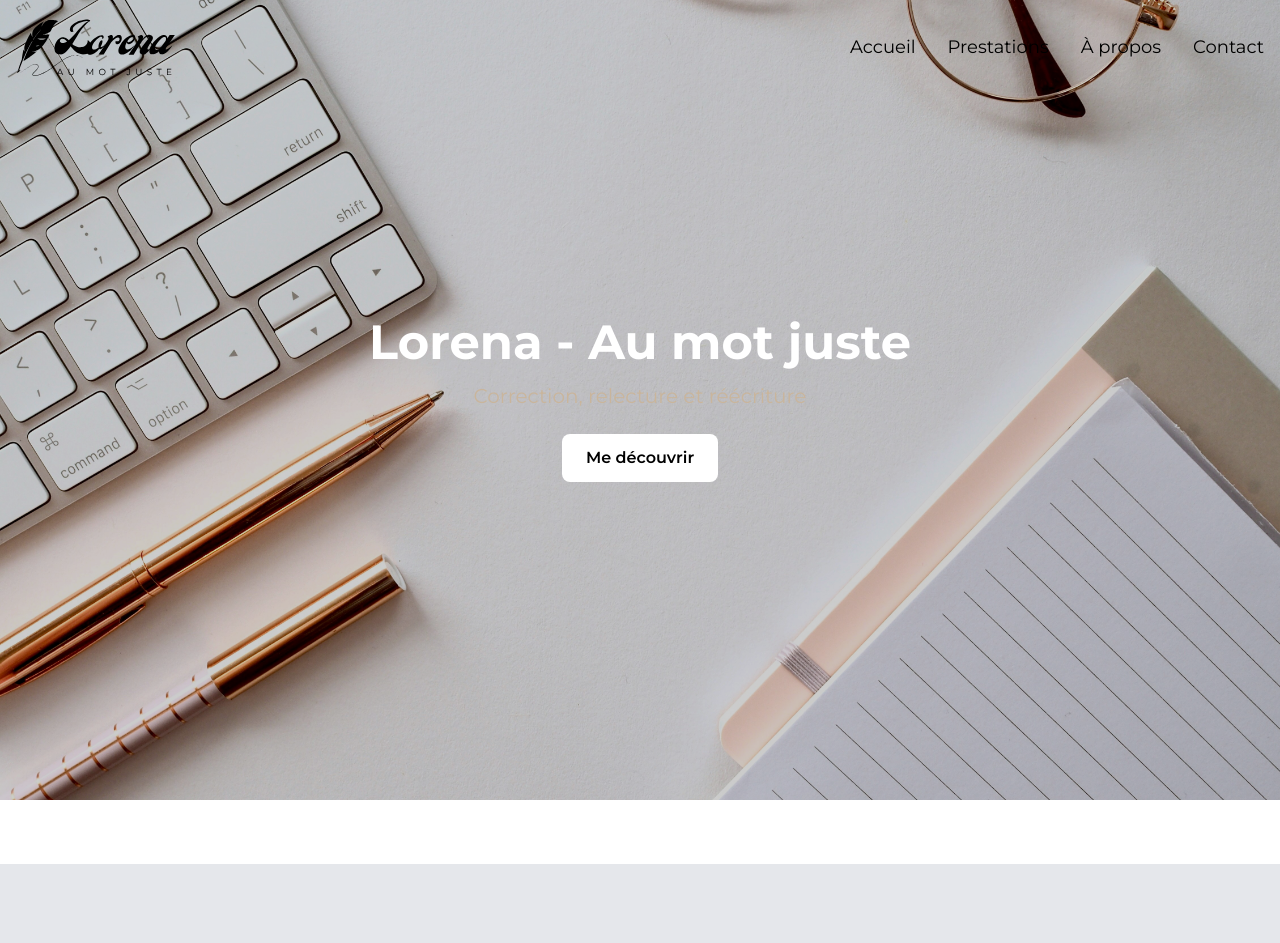
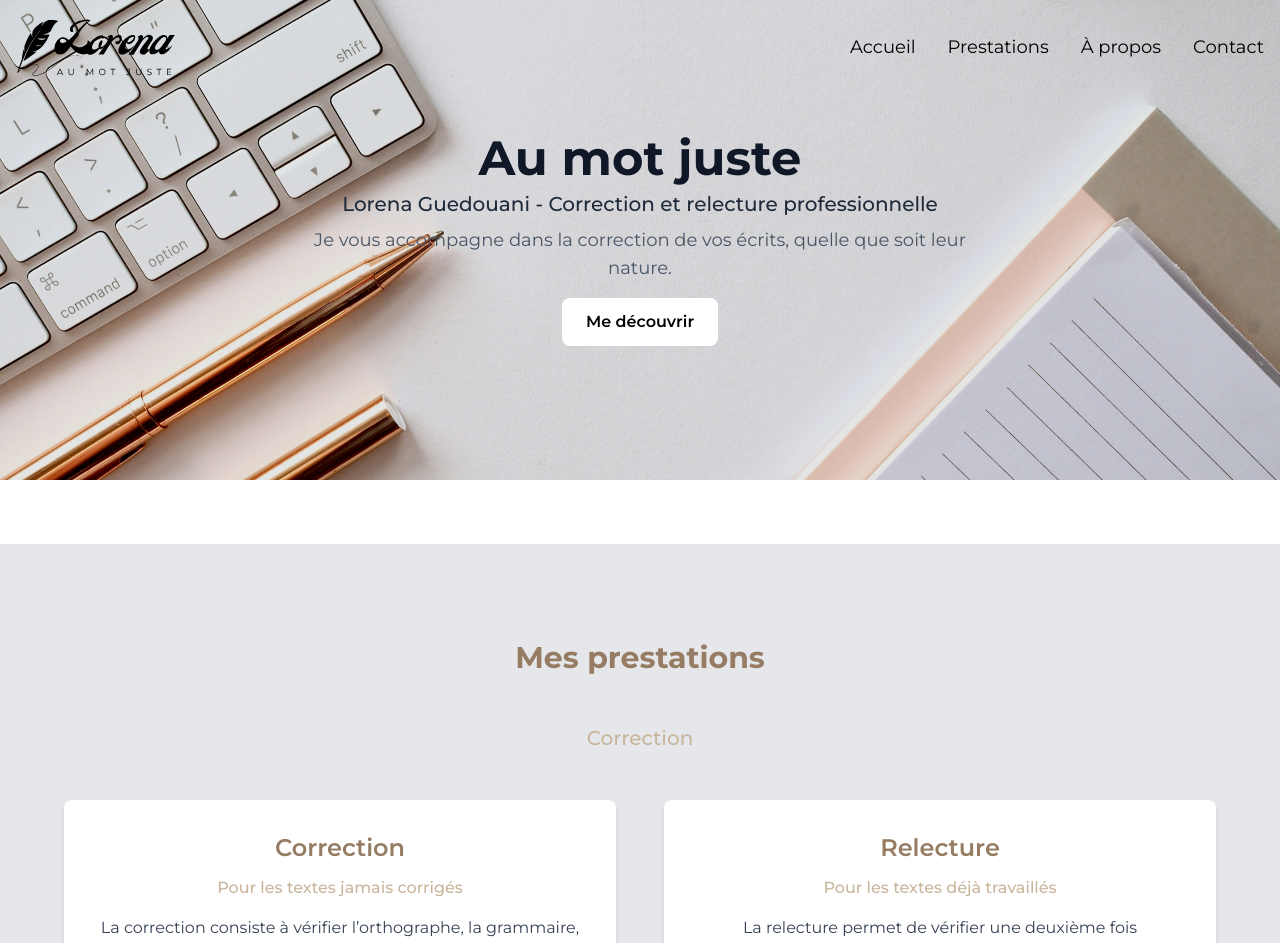
Before and after one commit to EthwallLo/lorena-website-correction, a Next.js app: page / in a window 1280 px wide. Shown: the top 943 px of the page. Built offline with nearby package versions, Linux system fonts and the light colour scheme.

Commit message:
LGU : opti

```diff
--- a/app/page.tsx
+++ b/app/page.tsx
@@ -4,23 +4,28 @@ export default function HomePage() {
   return (
     <div className="space-y-16">
 
-      <section className="w-full h-screen bg-cover bg-center bg-no-repeat flex flex-col justify-center items-center relative" style={{ backgroundImage: "url('/image-carnet.jpg')" }}>
-        <div className="absolute inset-0 bg-black/20"></div>
-        <div className="relative z-10 text-center">
-          <h1 className="text-4xl md:text-5xl font-bold mb-4 text-white">Lorena - Au mot juste</h1>
-          <p className="text-lg md:text-xl max-w-2xl mx-auto mb-6 text-[#C9B59C]">Correction, relecture et réécriture</p>
-          <button onClick={() => { const section = document.getElementById("prestations"); section?.scrollIntoView({ behavior: "smooth" }); }} className="bg-white text-black font-semibold px-6 py-3 rounded-lg hover:bg-gray-100 transition">Me découvrir</button>
+      <section className="w-full relative h-[60vh] flex justify-center items-center" style={{ backgroundImage: "url('/image-carnet.jpg')", backgroundSize: "cover", backgroundPosition: "center" }}>
+        <div className="absolute inset-0 bg-black/10"></div> {/* voile noir réduit */}
+        <div className="relative z-10 flex flex-col justify-center items-center h-full text-center px-6">
+          <h1 className="text-4xl md:text-5xl font-bold mb-2 text-gray-900">Au mot juste</h1>
+          <p className="text-lg md:text-xl max-w-2xl mx-auto mb-2 text-gray-800 font-medium">Lorena Guedouani - Correction et relecture professionnelle</p>
+          <p className="text-md md:text-lg max-w-2xl mx-auto text-gray-600">Je vous accompagne dans la correction de vos écrits, quelle que soit leur nature.</p>
+          <button
+            onClick={() => { const section = document.getElementById("prestations"); section?.scrollIntoView({ behavior: "smooth" }); }}
+            className="bg-white text-black font-semibold px-6 py-3 rounded-lg hover:bg-gray-100 transition mt-4"
+          >
+            Me découvrir
+          </button>
         </div>
       </section>
 
       <section id="prestations" className="bg-gray-200" style={{ minHeight: "80vh", paddingTop: "6rem", paddingBottom: "6rem" }}>
-        <h2 className="text-3xl font-bold text-center mb-12 text-[#C9B59C]">Mes prestations</h2>
+        <h2 className="text-3xl font-bold text-center mb-12 text-[#957C62]">Mes prestations</h2>
         <p className="text-lg md:text-xl text-center mb-12 text-[#C9B59C] font-medium">Correction</p>
 
         <div className="grid md:grid-cols-2 gap-12 max-w-6xl mx-auto">
-
           <div className="bg-white shadow-md rounded-lg p-8 text-center hover:scale-105 transition-transform duration-300">
-            <h3 className="text-2xl font-semibold mb-3 text-black">Correction</h3>
+            <h3 className="text-2xl font-semibold mb-3 text-[#957C62]">Correction</h3>
             <h4 className="text-[#C9B59C] font-medium mb-4">Pour les textes jamais corrigés</h4>
             <p className="text-gray-700 mb-4">La correction consiste à vérifier l’orthographe, la grammaire, la ponctuation et la typographie, tout en proposant des ajustements mineurs pour clarifier le texte.</p>
             <p className="text-gray-700 mb-4">Idéal pour les textes originaux qui n’ont encore jamais été relus par un correcteur.</p>
@@ -28,13 +33,12 @@ export default function HomePage() {
           </div>
 
           <div className="bg-white shadow-md rounded-lg p-8 text-center hover:scale-105 transition-transform duration-300">
-            <h3 className="text-2xl font-semibold mb-3 text-black">Relecture</h3>
+            <h3 className="text-2xl font-semibold mb-3 text-[#957C62]">Relecture</h3>
             <h4 className="text-[#C9B59C] font-medium mb-4">Pour les textes déjà travaillés</h4>
             <p className="text-gray-700 mb-4">La relecture permet de vérifier une deuxième fois l’orthographe, la ponctuation, la cohérence et la fluidité.</p>
             <p className="text-gray-700 mb-4">C’est idéal pour un texte qui a déjà été corrigé et nécessite une dernière vérification avant publication.</p>
             <p className="text-gray-600 font-bold text-lg">2 € / 1000 signes</p>
           </div>
-
         </div>
 
         <div className="flex justify-center mt-12">
@@ -44,7 +48,6 @@ export default function HomePage() {
 
       <section id="a-propos" className="bg-gray-100" style={{ minHeight: "90vh", paddingTop: "6rem", paddingBottom: "6rem" }}>
         <div className="max-w-6xl mx-auto flex flex-col md:flex-row items-center gap-16 px-6">
-
           <div className="md:w-1/2">
             <h2 className="text-3xl font-bold mb-6 text-gray-800">À propos de moi</h2>
             <p className="text-gray-700 mb-6">
@@ -62,7 +65,6 @@ export default function HomePage() {
           <div className="md:w-1/2 flex justify-center">
             <img src="/photo-lorena.jpg" alt="Lorena" className="w-4/5 rounded-lg shadow-lg object-cover" />
           </div>
-
         </div>
       </section>
     </div>
```
